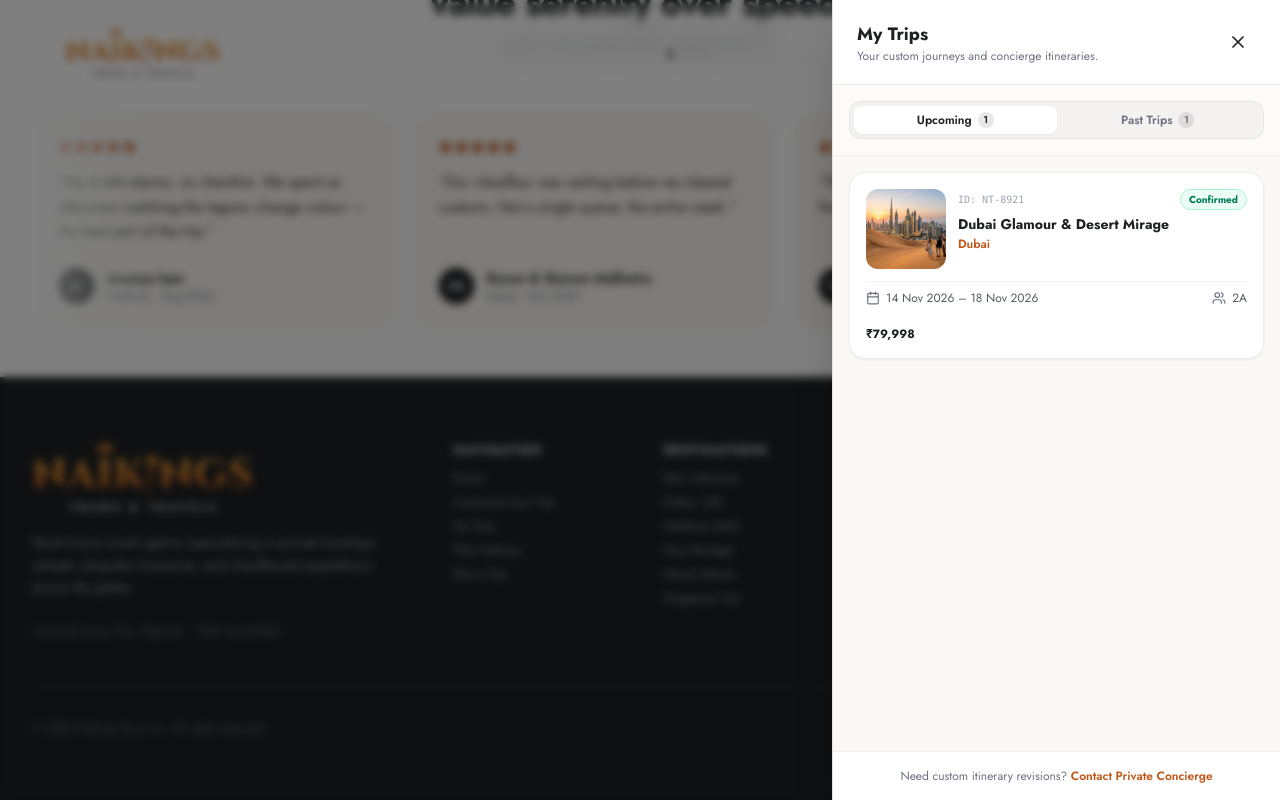
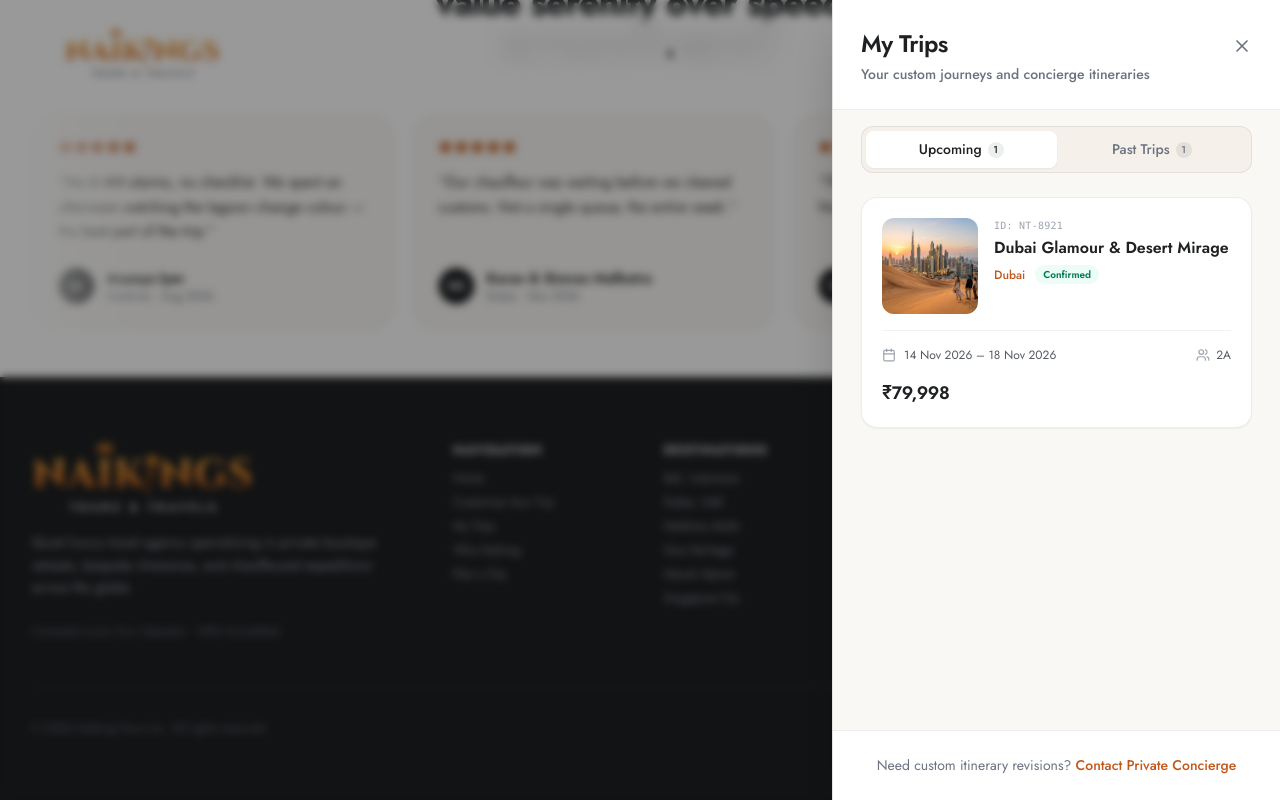
Before and after one commit to anukgcas/naiking_tours, a React (Vite) app: page / in a window 1280 px wide. Both pictures are taken after a click on the button "My Trips". Shown: the part 2593-3393 px from the top of the page. Built offline with nearby package versions, Linux system fonts and the light colour scheme.

Commit message:
Last Push

```diff
--- a/src/components/MyTripsDrawer.tsx
+++ b/src/components/MyTripsDrawer.tsx
@@ -28,19 +28,19 @@ export const MyTripsDrawer: React.FC<MyTripsDrawerProps> = ({
   const currentList = activeTab === 'upcoming' ? upcomingTrips : pastTrips;
 
   return (
-    <div className="fixed inset-0 z-50 overflow-hidden bg-black/50 backdrop-blur-xs flex justify-end animate-in fade-in duration-200">
-      <div className="w-full max-w-md bg-[#FAF8F5] h-full shadow-2xl flex flex-col border-l border-[#1E2022]/10 animate-in slide-in-from-right duration-300">
+    <div className="fixed inset-0 z-50 overflow-hidden bg-black/40 backdrop-blur-xs flex justify-end animate-in fade-in duration-200">
+      <div className="w-full sm:max-w-md bg-[#FAF8F5] h-full shadow-2xl flex flex-col border-l border-[#1E2022]/10 animate-in slide-in-from-right duration-300">
         {/* Header */}
-        <div className="px-6 py-5 border-b border-[#1E2022]/8 flex items-center justify-between bg-white">
+        <div className="px-5 sm:px-7 pt-7 pb-6 border-b border-[#1E2022]/8 flex items-start justify-between gap-4 bg-white">
           <div>
-            <h3 className="text-lg font-bold text-[#1E2022]">My Trips</h3>
-            <p className="text-xs text-[#6B7280]">
-              Your custom journeys and concierge itineraries.
+            <h3 className="text-2xl font-semibold tracking-tight text-[#1E2022]">My Trips</h3>
+            <p className="mt-1 text-[14px] text-[#6B7280] font-medium">
+              Your custom journeys and concierge itineraries
             </p>
           </div>
           <button
             onClick={onClose}
-            className="p-2 rounded-full hover:bg-black/5 text-[#1E2022] transition-colors cursor-pointer"
+            className="p-2 -mr-2 rounded-full hover:bg-[#1E2022]/5 text-[#6B7280] hover:text-[#1E2022] transition-colors duration-200 cursor-pointer"
             aria-label="Close My Trips"
           >
             <X className="w-5 h-5" />
@@ -48,31 +48,31 @@ export const MyTripsDrawer: React.FC<MyTripsDrawerProps> = ({
         </div>
 
         {/* Segmented Tab Controls */}
-        <div className="p-4 bg-white/50 border-b border-[#1E2022]/6">
-          <div className="flex p-1 bg-[#1E2022]/4 rounded-xl border border-black/5">
+        <div className="px-5 sm:px-7 py-4 bg-[#FAF8F5]">
+          <div className="flex p-1 bg-[#F3EDE4]/70 rounded-xl border border-[#1E2022]/8">
             <button
               onClick={() => setActiveTab('upcoming')}
-              className={`flex-1 py-1.5 text-xs font-semibold rounded-lg transition-all cursor-pointer flex items-center justify-center gap-1.5 ${
+              className={`flex-1 py-2 text-[14px] font-medium rounded-lg transition-[background-color,color,box-shadow] duration-300 motion-reduce:transition-none cursor-pointer flex items-center justify-center gap-1.5 ${
                 activeTab === 'upcoming'
                   ? 'bg-white text-[#1E2022] shadow-xs'
                   : 'text-[#6B7280] hover:text-[#1E2022]'
               }`}
             >
               <span>Upcoming</span>
-              <span className="w-4 h-4 text-[10px] rounded-full bg-[#1E2022]/10 flex items-center justify-center">
+              <span className="min-w-4 h-4 px-1 text-[10px] rounded-full bg-[#1E2022]/8 flex items-center justify-center">
                 {upcomingTrips.length}
               </span>
             </button>
             <button
               onClick={() => setActiveTab('past')}
-              className={`flex-1 py-1.5 text-xs font-semibold rounded-lg transition-all cursor-pointer flex items-center justify-center gap-1.5 ${
+              className={`flex-1 py-2 text-[14px] font-medium rounded-lg transition-[background-color,color,box-shadow] duration-300 motion-reduce:transition-none cursor-pointer flex items-center justify-center gap-1.5 ${
                 activeTab === 'past'
                   ? 'bg-white text-[#1E2022] shadow-xs'
                   : 'text-[#6B7280] hover:text-[#1E2022]'
               }`}
             >
               <span>Past Trips</span>
-              <span className="w-4 h-4 text-[10px] rounded-full bg-[#1E2022]/10 flex items-center justify-center">
+              <span className="min-w-4 h-4 px-1 text-[10px] rounded-full bg-[#1E2022]/8 flex items-center justify-center">
                 {pastTrips.length}
               </span>
             </button>
@@ -80,16 +80,16 @@ export const MyTripsDrawer: React.FC<MyTripsDrawerProps> = ({
         </div>
 
         {/* Trips List */}
-        <div className="flex-1 overflow-y-auto p-4 space-y-4">
+        <div className="flex-1 overflow-y-auto px-5 sm:px-7 pt-2 pb-6 space-y-5">
           {currentList.length > 0 ? (
             currentList.map((trip) => (
               <div
                 key={trip.id}
-                className="bg-white rounded-2xl p-4 border border-[#1E2022]/8 shadow-xs space-y-3 hover:shadow-md transition-shadow"
+                className="group bg-white rounded-2xl p-5 border border-[#1E2022]/8 shadow-xs space-y-4"
               >
-                {/* Trip Card Top: Image + Destination & Status */}
-                <div className="flex gap-3">
-                  <div className="w-20 h-20 rounded-xl overflow-hidden bg-gray-100 shrink-0">
+                {/* Trip Card Top: Image + Title, Destination & Status */}
+                <div className="flex gap-4">
+                  <div className="w-24 h-24 rounded-xl overflow-hidden bg-gray-100 shrink-0">
                     <img
                       src={trip.image}
                       alt={trip.destination}
@@ -98,43 +98,43 @@ export const MyTripsDrawer: React.FC<MyTripsDrawerProps> = ({
                     />
                   </div>
                   <div className="flex-1 min-w-0">
-                    <div className="flex items-center justify-between gap-1 mb-1">
-                      <span className="text-[10px] font-mono uppercase text-[#9CA3AF]">
-                        ID: {trip.id}
+                    <span className="block text-[10px] font-mono uppercase tracking-wide text-[#9CA3AF]">
+                      ID: {trip.id}
+                    </span>
+
+                    <h4 className="mt-1 text-base font-semibold leading-snug text-[#1E2022] line-clamp-2">
+                      {trip.packageName}
+                    </h4>
+
+                    <div className="mt-1.5 flex flex-wrap items-center gap-x-2.5 gap-y-1">
+                      <span className="text-xs text-[#C2571A] font-medium">
+                        {trip.destination}
                       </span>
                       <span
-                        className={`text-[10px] font-bold px-2 py-0.5 rounded-full ${
+                        className={`text-[10px] font-semibold px-2 py-0.5 rounded-full ${
                           trip.status === 'Confirmed'
-                            ? 'bg-emerald-50 text-emerald-700 border border-emerald-200'
+                            ? 'bg-emerald-50 text-emerald-700'
                             : trip.status === 'Preparing'
-                            ? 'bg-amber-50 text-amber-700 border border-amber-200'
-                            : 'bg-gray-100 text-gray-700'
+                            ? 'bg-amber-50 text-amber-700'
+                            : 'bg-gray-100 text-gray-600'
                         }`}
                       >
                         {trip.status}
                       </span>
                     </div>
-
-                    <h4 className="text-sm font-bold text-[#1E2022] truncate">
-                      {trip.packageName}
-                    </h4>
-
-                    <p className="text-xs text-[#C2571A] font-semibold mt-0.5">
-                      {trip.destination}
-                    </p>
                   </div>
                 </div>
 
                 {/* Dates & Guests */}
-                <div className="pt-2 border-t border-[#1E2022]/6 grid grid-cols-2 gap-2 text-xs text-[#555A60]">
-                  <div className="flex items-center gap-1.5 truncate">
-                    <Calendar className="w-3.5 h-3.5 text-[#6B7280] shrink-0" />
+                <div className="pt-4 border-t border-[#1E2022]/6 flex items-center justify-between gap-3 text-xs text-[#555A60]">
+                  <div className="flex items-center gap-2 min-w-0">
+                    <Calendar className="w-3.5 h-3.5 text-[#9CA3AF] shrink-0" />
                     <span className="truncate">
                       {trip.startDate} – {trip.endDate}
                     </span>
                   </div>
-                  <div className="flex items-center gap-1.5 justify-end">
-                    <Users className="w-3.5 h-3.5 text-[#6B7280] shrink-0" />
+                  <div className="flex items-center gap-1.5 shrink-0">
+                    <Users className="w-3.5 h-3.5 text-[#9CA3AF] shrink-0" />
                     <span>
                       {trip.travellers.adults}A {trip.travellers.children > 0 ? `· ${trip.travellers.children}C` : ''}
                     </span>
@@ -142,8 +142,8 @@ export const MyTripsDrawer: React.FC<MyTripsDrawerProps> = ({
                 </div>
 
                 {/* Price + itinerary toggle (custom trips only) */}
-                <div className="pt-2 flex items-center justify-between">
-                  <span className="text-xs font-bold text-[#1E2022]">
+                <div className="flex items-center justify-between">
+                  <span className="text-lg font-semibold tracking-tight text-[#1E2022]">
                     ₹{trip.totalPrice.toLocaleString('en-IN')}
                   </span>
                   {trip.itinerary && (
@@ -208,11 +208,11 @@ export const MyTripsDrawer: React.FC<MyTripsDrawerProps> = ({
         </div>
 
         {/* Concierge Support Footnote */}
-        <div className="p-4 bg-white border-t border-[#1E2022]/8 text-center text-xs text-[#6B7280]">
+        <div className="px-5 sm:px-7 py-6 bg-white border-t border-[#1E2022]/8 text-center text-[14px] text-[#6B7280]">
           <span>Need custom itinerary revisions?</span>{' '}
           <a
             href="mailto:concierge@naikingtours.com"
-            className="text-[#C2571A] font-semibold hover:underline"
+            className="whitespace-nowrap text-[#C2571A] font-medium  decoration-transparent hover:decoration-[#C2571A] transition-[text-decoration-color] duration-300"
           >
             Contact Private Concierge
           </a>
--- a/src/components/SignatureDestinations.tsx
+++ b/src/components/SignatureDestinations.tsx
@@ -61,14 +61,17 @@ export const SignatureDestinations: React.FC<SignatureDestinationsProps> = ({
   const scrollRef = useRef<HTMLDivElement>(null);
 
   const scroll = (direction: 'left' | 'right') => {
-    if (scrollRef.current) {
-      const offset = direction === 'left' ? -340 : 340;
-      scrollRef.current.scrollBy({ left: offset, behavior: 'smooth' });
-    }
+    const el = scrollRef.current;
+    if (!el) return;
+    // Move exactly one destination card (card width + gap) per click
+    const card = el.firstElementChild as HTMLElement | null;
+    const gap = parseFloat(getComputedStyle(el).columnGap) || 0;
+    const step = card ? card.offsetWidth + gap : 340;
+    el.scrollBy({ left: direction === 'left' ? -step : step, behavior: 'smooth' });
   };
 
   return (
-    <section className="py-12 lg:py-16">
+    <section className="py-12 md:pb-8 lg:py-16">
       <div className="max-w-7xl mx-auto px-4 sm:px-6 lg:px-8">
         {/* Header Block: Left Title & Small Subtext, Right "View All Packages →" */}
         <div className="flex flex-col sm:flex-row sm:items-end justify-between mb-8 gap-4">
@@ -113,7 +116,7 @@ export const SignatureDestinations: React.FC<SignatureDestinationsProps> = ({
         {/* Destination cards: five across on desktop, swipeable row on smaller screens */}
         <div
           ref={scrollRef}
-          className="flex lg:grid lg:grid-cols-5 gap-4 lg:gap-5 overflow-x-auto lg:overflow-visible pb-4 pt-1 scroll-smooth snap-x snap-mandatory"
+          className="flex lg:grid lg:grid-cols-5 gap-4 lg:gap-5 overflow-x-auto lg:overflow-visible md:-mr-6 md:pr-6 lg:mr-0 lg:pr-0 pb-4 pt-1 scroll-smooth snap-x snap-mandatory"
           style={{ scrollbarWidth: 'none', msOverflowStyle: 'none' }}
         >
           {ordered.map((dest) => {
@@ -124,7 +127,7 @@ export const SignatureDestinations: React.FC<SignatureDestinationsProps> = ({
                 onClick={() => onSelectDestination(dest.name)}
                 onPointerMove={tiltImage}
                 onPointerLeave={resetImage}
-                className="group relative flex-none w-[68%] sm:w-[42%] md:w-[30%] lg:w-auto aspect-[3/4] rounded-[1.75rem] cursor-pointer hover:z-20 select-none bg-[#EAE6DF] snap-start shadow-md hover:shadow-[0_22px_40px_-18px_rgba(30,32,34,0.45)] hover:-translate-y-1 transition-[transform,box-shadow] duration-300 ease-out"
+                className="group relative flex-none w-[68%] sm:w-[42%] md:w-[calc((100%-76px)/3)] lg:w-auto aspect-[3/4] rounded-[1.75rem] cursor-pointer hover:z-20 select-none bg-[#EAE6DF] snap-start shadow-md hover:shadow-[0_22px_40px_-18px_rgba(30,32,34,0.45)] hover:-translate-y-1 transition-[transform,box-shadow] duration-300 ease-out"
               >
                 {/* Clip layer: keeps the image strictly inside THIS card */}
                 <div className="absolute inset-0 overflow-hidden rounded-[1.75rem] [contain:paint] [transform:translateZ(0)]">
--- a/src/components/StandardVsNaiking.tsx
+++ b/src/components/StandardVsNaiking.tsx
@@ -85,7 +85,7 @@ export const StandardVsNaiking: React.FC = () => {
 
                       <div className="flex-1 min-w-0">
                         <h3
-                          className={`text-base sm:text-lg uppercase tracking-[0.12em] transition-[transform,color] duration-500 ease-out motion-reduce:transition-none ${
+                          className={`text-base sm:text-lg transition-[transform,color] duration-500 ease-out motion-reduce:transition-none ${
                             isActive
                               ? 'font-semibold text-[#1E2022] translate-x-1.5 motion-reduce:translate-x-0'
                               : 'font-medium text-[#1E2022]/70'
@@ -109,8 +109,8 @@ export const StandardVsNaiking: React.FC = () => {
                                 isActive ? 'translate-y-0' : 'translate-y-2 motion-reduce:translate-y-0'
                               }`}
                             >
-                              <p className="max-w-md text-sm sm:text-[15px] leading-relaxed text-[#6B7280]">{p.body}</p>
-                              <p className="mt-3 text-sm font-medium text-[#1E2022]">{p.phrase}</p>
+                              <p className="max-w-md text-sm sm:text-[16px] leading-relaxed text-[#6B7280]">{p.body}</p>
+                              <p className="mt-3 text-sm sm:text-[16px] leading-relaxed text-[#6B7280]">{p.phrase}</p>
                             </div>
                           </div>
                         </div>
--- a/src/components/WhyNaiking.tsx
+++ b/src/components/WhyNaiking.tsx
@@ -77,7 +77,7 @@ export const WhyNaiking: React.FC = () => {
             The Naiking Distinction
           </span>
           <h2 className="text-3xl sm:text-4xl font-bold tracking-tight text-[#1E2022] mt-2 text-balance">
-            Designed for travellers who value serenity over speed.
+            Designed for travellers who value serenity over speed
           </h2>
           <p className="mt-3 text-sm sm:text-base text-[#6B7280]">Hear it from those who travelled with us.</p>
         </div>
```
Also changed, not shown: src/components/Header.tsx (+4 -53 lines).
